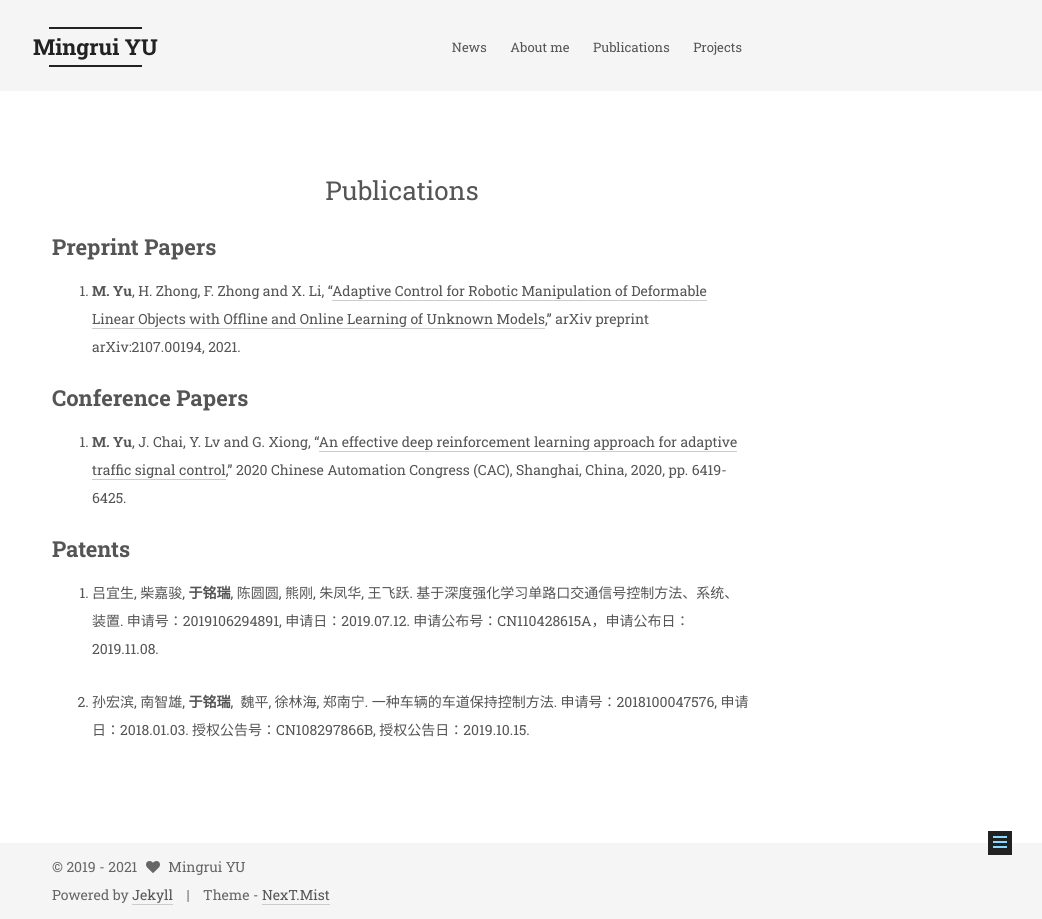
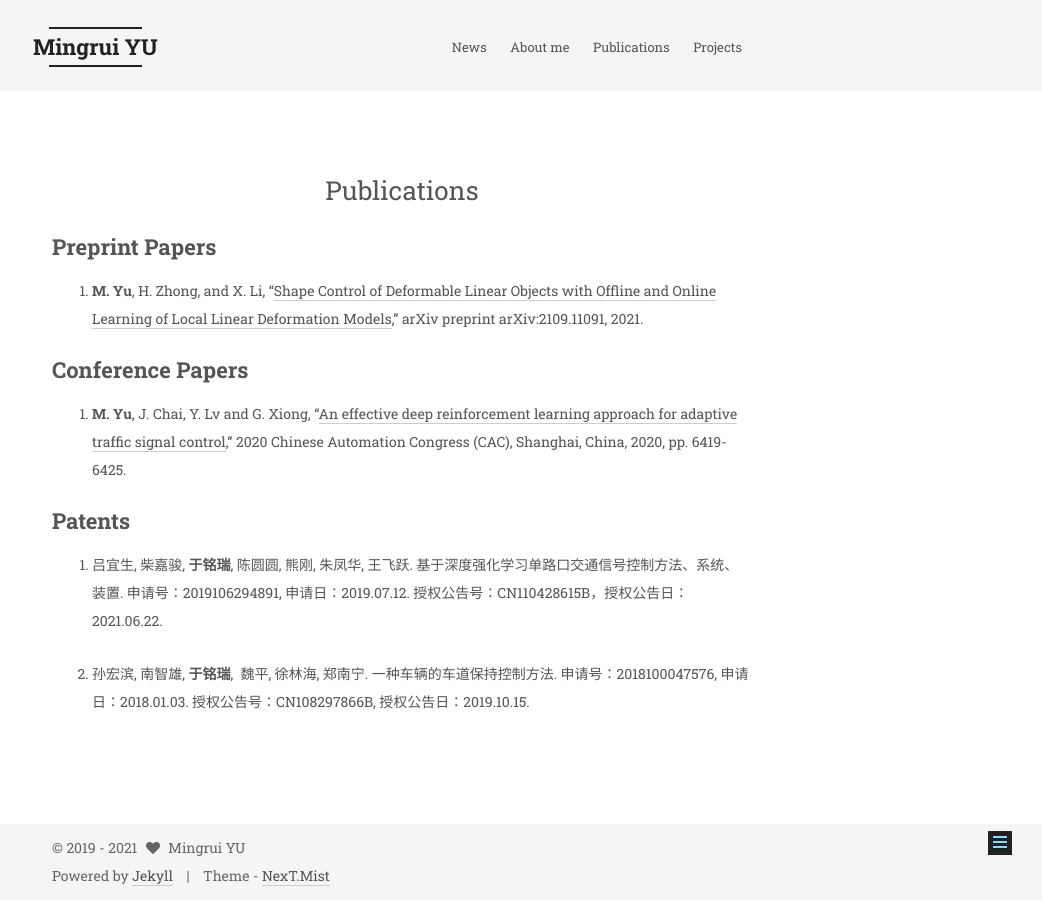
Before and after one commit to Mingrui-Yu/Mingrui-Yu.github.io, a Jekyll site: the page built from publication/index.md, in a window 1280 px wide. Shown: the whole page, without its empty margins (238-1280 px from the left). Built offline with Jekyll 4.4.1, drawn with Linux system fonts in a browser that asks for light colours.

Commit message:
Update index.md

```diff
--- a/publication/index.md
+++ b/publication/index.md
@@ -5,7 +5,7 @@ title: Publications
 ---
 
 ## Preprint Papers
-1. **M. Yu**, H. Zhong, F. Zhong and X. Li, "[Adaptive Control for Robotic Manipulation of Deformable Linear Objects with Offline and Online Learning of Unknown Models](https://arxiv.org/abs/2107.00194)," arXiv preprint arXiv:2107.00194, 2021.
+1. **M. Yu**, H. Zhong, and X. Li, "[Shape Control of Deformable Linear Objects with Offline and Online Learning of Local Linear Deformation Models](https://arxiv.org/abs/2109.11091)," arXiv preprint arXiv:2109.11091, 2021.
 
 
 ## Conference Papers
@@ -14,6 +14,6 @@ title: Publications
 
 ## Patents
 
-1. 吕宜生, 柴嘉骏, **于铭瑞**, 陈圆圆, 熊刚, 朱凤华, 王飞跃. 基于深度强化学习单路口交通信号控制方法、系统、装置. 申请号：2019106294891, 申请日：2019.07.12. 申请公布号：CN110428615A，申请公布日：2019.11.08.
+1. 吕宜生, 柴嘉骏, **于铭瑞**, 陈圆圆, 熊刚, 朱凤华, 王飞跃. 基于深度强化学习单路口交通信号控制方法、系统、装置. 申请号：2019106294891, 申请日：2019.07.12. 授权公告号：CN110428615B，授权公告日：2021.06.22.
 
 2. 孙宏滨, 南智雄, **于铭瑞**, 魏平, 徐林海, 郑南宁. 一种车辆的车道保持控制方法. 申请号：2018100047576, 申请日：2018.01.03. 授权公告号：CN108297866B, 授权公告日：2019.10.15.
```
